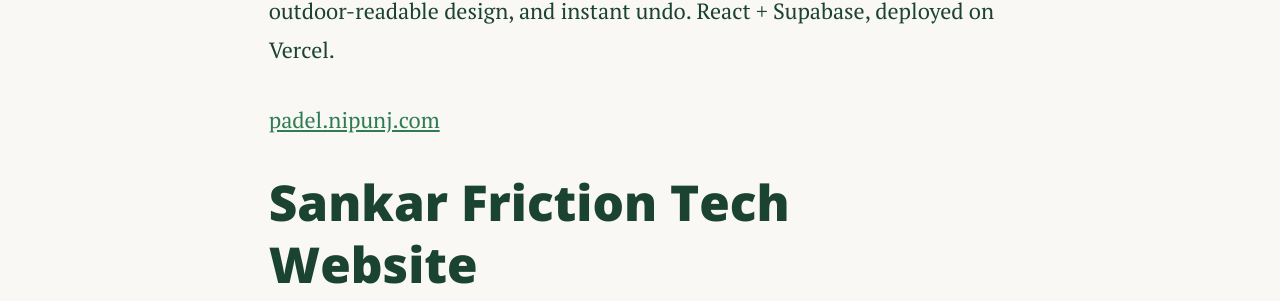
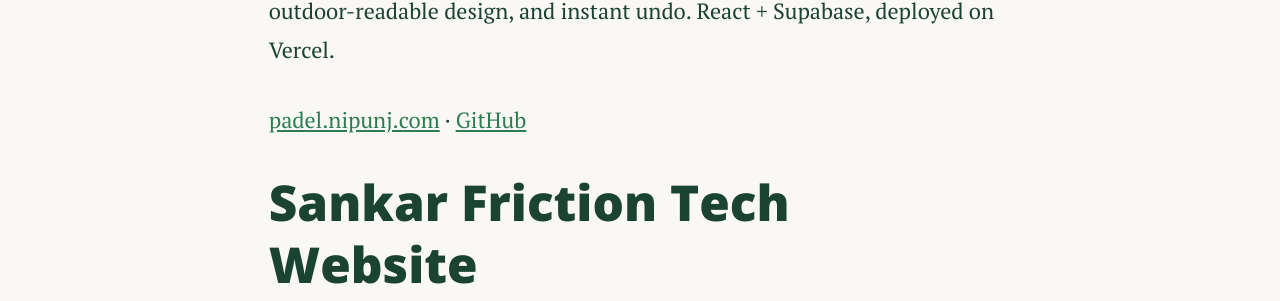
Before and after one commit to nipunj15/nipunj.com, a Jekyll site: the page built from projects.md, in a window 1280 px wide. Shown: the part 773-1074 px from the top of the page. Built offline with Jekyll 4.4.1, drawn with Linux system fonts in a browser that asks for light colours; nearby versions of some CDN libraries.

Commit message:
Add GitHub repo link to Padel Tracker project
Co-Authored-By: Claude Opus 4.6 (1M context) <noreply@anthropic.com>

```diff
--- a/projects.md
+++ b/projects.md
@@ -8,7 +8,7 @@ title: Projects
 
   <h2>Padel Tracker</h2>
   <p>A mobile-first web app for tracking padel matches in real time with a group of friends. Supports 1v1 and 2v2 formats with live scoring, full match history, player leaderboards, head-to-head stats, and shareable match summaries. Built for courtside use &mdash; large tap-friendly score buttons, outdoor-readable design, and instant undo. React + Supabase, deployed on Vercel.</p>
-  <p><a href="https://padel.nipunj.com">padel.nipunj.com</a></p>
+  <p><a href="https://padel.nipunj.com">padel.nipunj.com</a> &middot; <a href="https://github.com/nipunj15/padel-tracker">GitHub</a></p>
 
   <h2>Sankar Friction Tech Website</h2>
   <p>Built the corporate website for a manufacturing company in the Sankar Group. Next.js, deployed on Vercel.</p>
```
